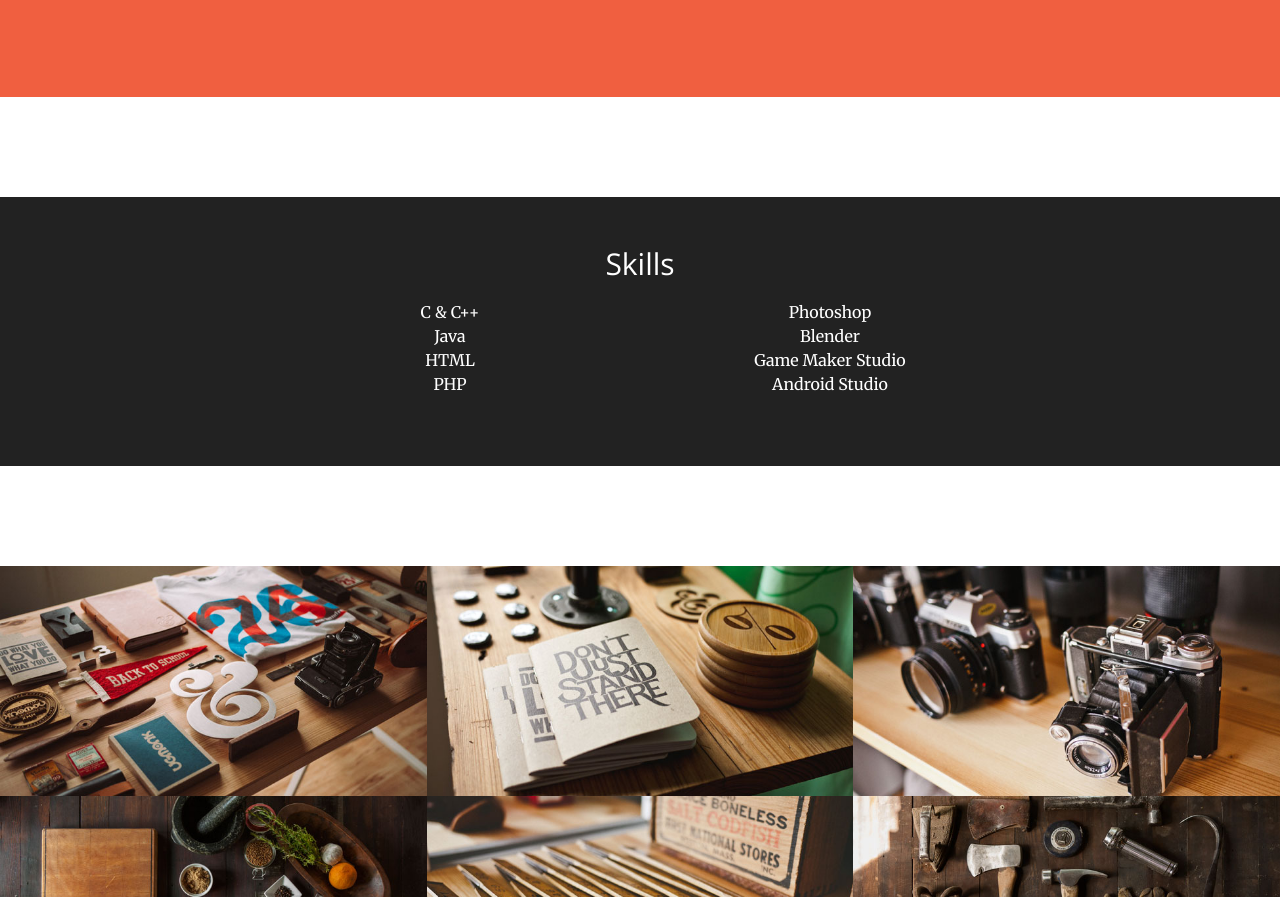
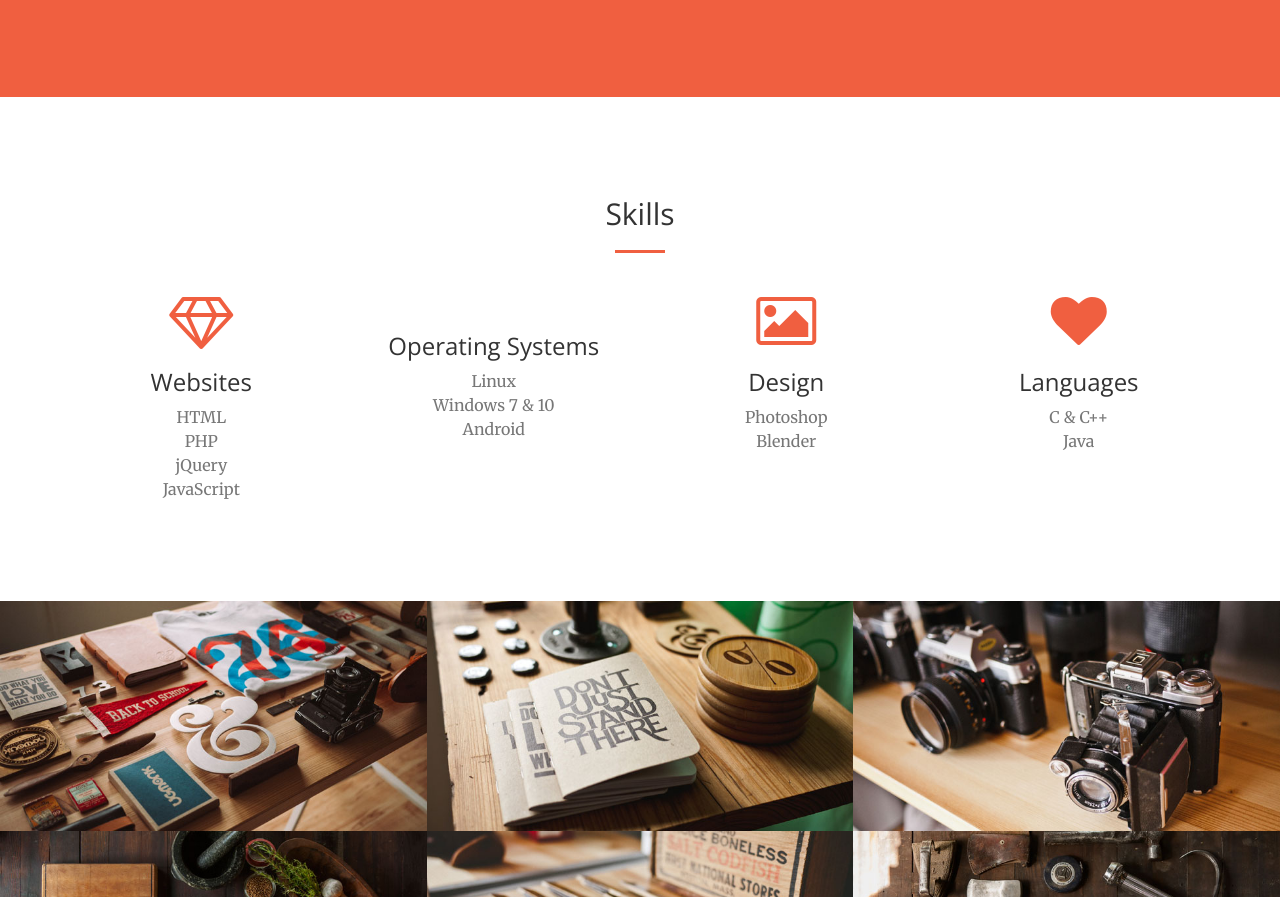
Before and after one commit to enmurphy/enmurphy.github.io, a website: page index.html in a window 1280 px wide. Shown: the part 1097-1994 px from the top of the page. Drawn offline with nearby package versions, Linux system fonts and the light colour scheme.

Commit message:
Editing Skills
adding some skills, not all, trying to figure out how to organize them

```diff
--- a/index.html
+++ b/index.html
@@ -95,12 +95,12 @@
             </div>
         </div>
     </section>
-<!-- Services. Until I can figure out what I do with this
+
     <section id="services">
         <div class="container">
             <div class="row">
                 <div class="col-lg-12 text-center">
-                    <h2 class="section-heading">At Your Service</h2>
+                    <h2 class="section-heading">Skills</h2>
                     <hr class="primary">
                 </div>
             </div>
@@ -110,36 +110,43 @@
                 <div class="col-lg-3 col-md-6 text-center">
                     <div class="service-box">
                         <i class="fa fa-4x fa-diamond text-primary sr-icons"></i>
-                        <h3>Sturdy Templates</h3>
-                        <p class="text-muted">Our templates are updated regularly so they don't break.</p>
+                        <h3>Websites</h3>
+                        <p class="text-muted">HTML
+                            <br>PHP
+                            <br>jQuery
+                            <br>JavaScript</p>
                     </div>
                 </div>
                 <div class="col-lg-3 col-md-6 text-center">
                     <div class="service-box">
-                        <i class="fa fa-4x fa-paper-plane text-primary sr-icons"></i>
-                        <h3>Ready to Ship</h3>
-                        <p class="text-muted">You can use this theme as is, or you can make changes!</p>
+                        <i class="fa fa-4x fa-tower text-primary sr-icons"></i>
+                        <h3>Operating Systems</h3>
+                        <p class="text-muted">Linux
+                            <br>Windows 7 & 10
+                            <br>Android</p>
                     </div>
                 </div>
                 <div class="col-lg-3 col-md-6 text-center">
                     <div class="service-box">
-                        <i class="fa fa-4x fa-newspaper-o text-primary sr-icons"></i>
-                        <h3>Up to Date</h3>
-                        <p class="text-muted">We update dependencies to keep things fresh.</p>
+                        <i class="fa fa-4x fa-picture-o text-primary sr-icons"></i>
+                        <h3>Design</h3>
+                        <p class="text-muted">Photoshop
+                            <br>Blender</p>
                     </div>
                 </div>
                 <div class="col-lg-3 col-md-6 text-center">
                     <div class="service-box">
                         <i class="fa fa-4x fa-heart text-primary sr-icons"></i>
-                        <h3>Made with Love</h3>
-                        <p class="text-muted">You have to make your websites with love these days!</p>
+                        <h3>Languages</h3>
+                        <p class="text-muted">C & C++
+                            <br>Java</p>
                     </div>
                 </div>
             </div>
         </div>
     </section>
--->
-    <section id="skills">
+
+   <!-- <section id="skills">
         <aside class="bg-dark">
             <div class="container text-center">
                 <div class="call-to-action">
@@ -159,7 +166,7 @@
                 </div>
             </div>
         </aside>
-    </section>
+    </section> -->
     <section class="no-padding" id="portfolio">
         <div class="container-fluid">
             <div class="row no-gutter popup-gallery">
```
